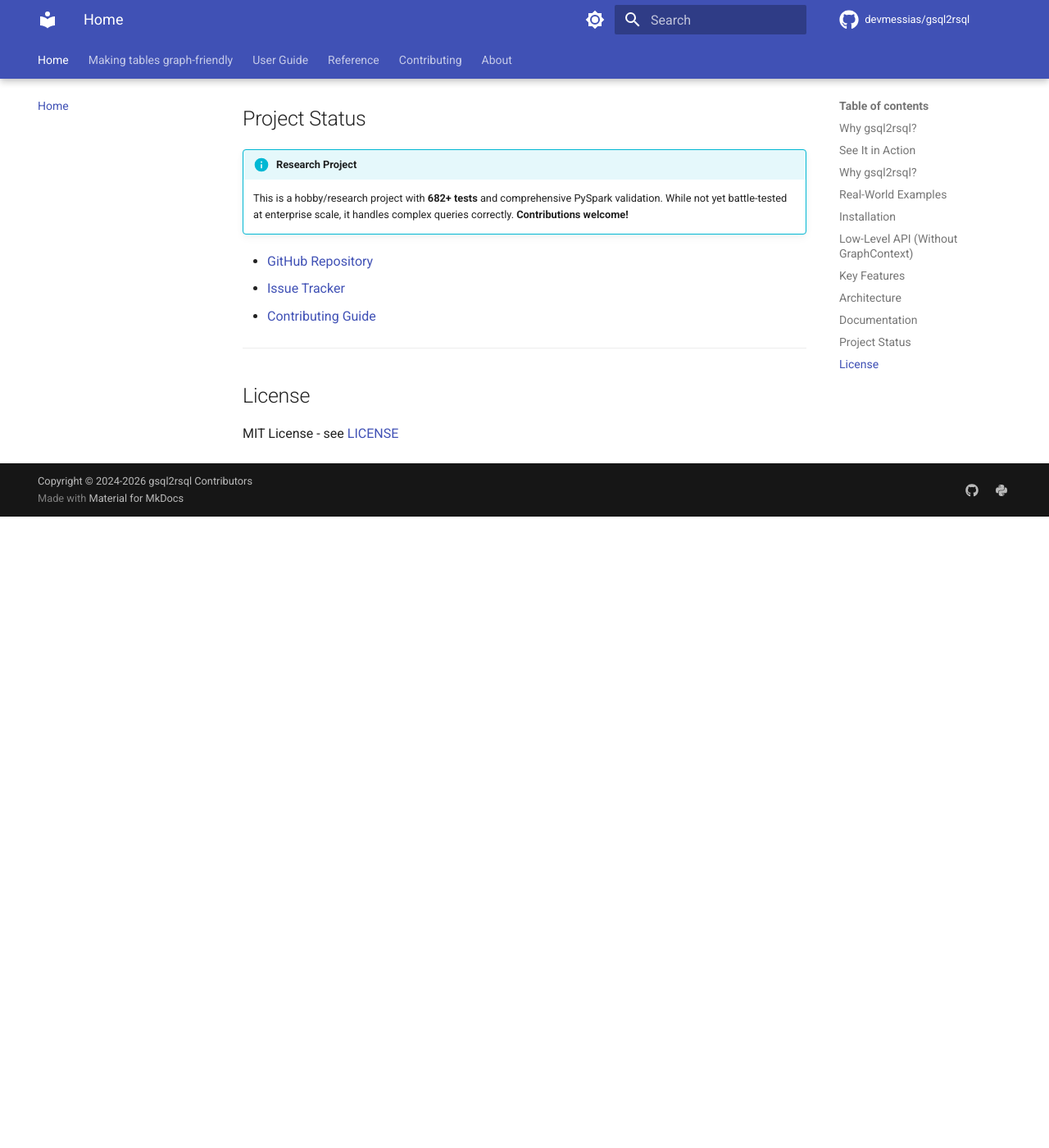
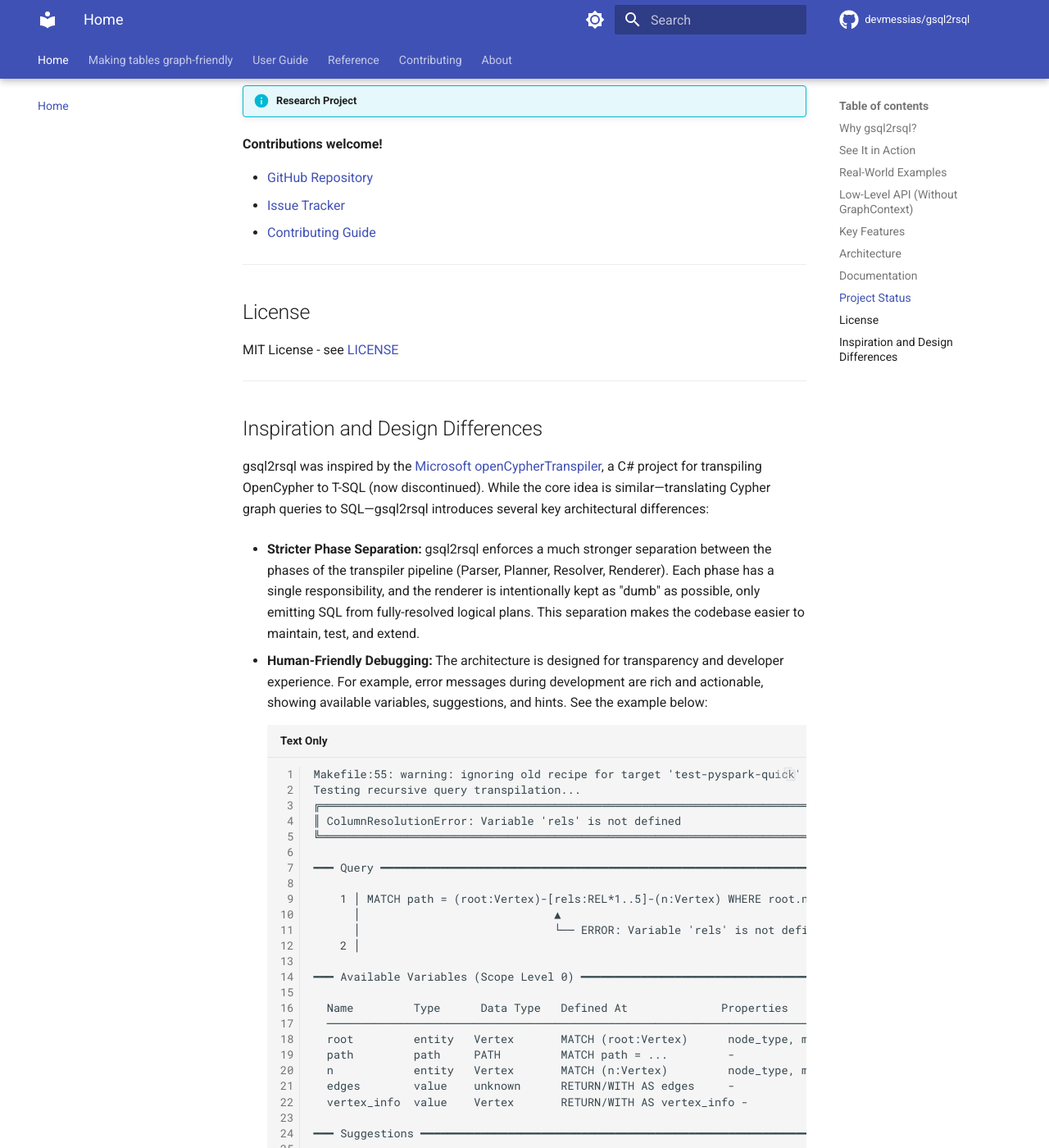
Before and after one commit to devmessias/gsql2rsql, an MkDocs documentation site: the page built from docs/index.md, in a window 1280 px wide and 1400 px high, scrolled down 4648 px. Shown: the whole window at 82% size. Built offline with MkDocs 1.6.1 and Material for MkDocs 9.7.7, drawn with Linux system fonts in a browser that asks for light colours; comment, search, counter and statistics services are not loaded; the version menu is left out; before the commit the page ends 5278 px from its top, so only the background shows below that; some of the changed text lies outside the part shown.

Commit message:
docs: enhance documentation with warnings and new sections

````diff
--- a/docs/contributing.md
+++ b/docs/contributing.md
@@ -691,6 +691,10 @@
 
 ---
 
+--8<-- "inspiration.md"
+
+---
+
 ## Where to Look Next
 
 - [contributing.md](contributing.md) — Detailed extension guide
--- /dev/null
+++ b/docs/includes/inspiration.md
@@ -0,0 +1,56 @@
+## Inspiration and Design Differences
+
+gsql2rsql was inspired by the [Microsoft openCypherTranspiler](https://github.com/microsoft/openCypherTranspiler), a C# project for transpiling OpenCypher to T-SQL (now discontinued). While the core idea is similar—translating Cypher graph queries to SQL—gsql2rsql introduces several key architectural differences:
+
+- **Stricter Phase Separation:**
+  gsql2rsql enforces a much stronger separation between the phases of the transpiler pipeline (Parser, Planner, Resolver, Renderer). Each phase has a single responsibility, and the renderer is intentionally kept as "dumb" as possible, only emitting SQL from fully-resolved logical plans. This separation makes the codebase easier to maintain, test, and extend.
+
+- **Human-Friendly Debugging:**
+  The architecture is designed for transparency and developer experience. For example, error messages during development are rich and actionable, showing available variables, suggestions, and hints. See the example below:
+
+    ```
+    Makefile:55: warning: ignoring old recipe for target 'test-pyspark-quick'
+    Testing recursive query transpilation...
+    ╔══════════════════════════════════════════════════════════════════════════════╗
+    ║ ColumnResolutionError: Variable 'rels' is not defined                        ║
+    ╚══════════════════════════════════════════════════════════════════════════════╝
+
+    ━━━ Query ━━━━━━━━━━━━━━━━━━━━━━━━━━━━━━━━━━━━━━━━━━━━━━━━━━━━━━━━━━━━━━━━━━━━━━
+
+        1 │ MATCH path = (root:Vertex)-[rels:REL*1..5]-(n:Vertex) WHERE root.node_id = '1234_algo' AND n.node_type = 'node_type' AND NONE(r IN rels WHERE r.relationship_type IN ['a', 'b']) RETURN rels AS edges, n AS vertex_info
+          │                             ▲
+          │                             └── ERROR: Variable 'rels' is not defined
+        2 │
+
+    ━━━ Available Variables (Scope Level 0) ━━━━━━━━━━━━━━━━━━━━━━━━━━━━━━━━━━━━━━━━━━━━━━━━━━
+
+      Name         Type      Data Type   Defined At              Properties
+      ───────────────────────────────────────────────────────────────────────────
+      root         entity   Vertex       MATCH (root:Vertex)      node_type, metadata, node_id
+      path         path     PATH         MATCH path = ...         -
+      n            entity   Vertex       MATCH (n:Vertex)         node_type, metadata, node_id
+      edges        value    unknown      RETURN/WITH AS edges     -
+      vertex_info  value    Vertex       RETURN/WITH AS vertex_info -
+
+    ━━━ Suggestions ━━━━━━━━━━━━━━━━━━━━━━━━━━━━━━━━━━━━━━━━━━━━━━━━━━━━━━━━━━━━
+
+      • Did you mean 'root'? (3 characters difference)
+
+    ━━━ Hints ━━━━━━━━━━━━━━━━━━━━━━━━━━━━━━━━━━━━━━━━━━━━━━━━━━━━━━━━━━━━━━━━━
+
+      💡 Make sure 'rels' is defined in a MATCH clause before use.
+         Variables must be defined before they can be referenced in WHERE, WITH, or RETURN clauses.
+
+    ━━━ Debug Information ━━━━━━━━━━━━━━━━━━━━━━━━━━━━━━━━━━━━━━━━━━━━━━━━━━━━━━━
+
+      Operator:         ProjectionOperator (id=6)
+      Resolution Phase: expression_resolution
+      Symbol Table:
+        Symbol Table Dump:
+          Scope 0 (global):
+            root: entity(Vertex) @ scope 0
+            path: path(PATH) @ scope 0
+            n: entity(Vertex) @ scope 0
+            edges: value(unknown) @ scope 0
+            vertex_info: value(Vertex) @ scope 0
+    ```
--- a/docs/index.md
+++ b/docs/index.md
@@ -14,10 +14,18 @@
 | Need to maintain a separate graph database | Query Delta Lake directly |
 | Hand-written recursive SQL is error-prone | Automatic cycle detection and path tracking |
 | LLM-generated complex SQL is hard to audit | Human-readable Cypher + deterministic transpilation (optionally pass to LLM for final optimization) |
+| Scaling to tens of billions of triples is costly in graph DBs | Delta Lake stores billions of triples efficiently, with Spark scalability |
+
+!!! success "Why Databricks"
+    It has tables designed for massive scale: they efficiently store and query tens of billions of triples, time travel, and native Spark integration. No ETL, no migration—just query your data lake as a graph.
 
 ---
 
 ## See It in Action
+
+```bash
+pip install gsql2rsql
+```
 
 ```python
 from gsql2rsql import GraphContext
@@ -100,16 +108,9 @@
 
 ---
 
-## Why gsql2rsql?
+!!! warning "Not for OLTP (obviously) or end-user queries"
+    This transpiler is for **internal analytics and exploration** (data science, engineering, analysis). It obviously makes no sense for OLTP  ! If you plan to expose transpiled queries to end users, be careful: implement validation, rate limiting, and security. Use common sense.
 
-| Problem | Solution |
-|---------|----------|
-| Graph queries are complex SQL | Write 5 lines of Cypher instead of 60+ |
-| Need a separate graph database | Query Delta Lake directly |
-| LLM-generated SQL is unauditable | Human-readable Cypher + deterministic transpilation |
-| `WITH RECURSIVE` is error-prone | Automatically generated with cycle detection |
-
----
 
 ## Real-World Examples
 
@@ -148,13 +149,8 @@
 
 ---
 
-## Installation
 
-```bash
-pip install gsql2rsql
-```
 
----
 
 **That's it!** No schema boilerplate, no complex setup.
 
@@ -216,6 +212,7 @@
 | **Variable-length paths** | `[:REL*1..5]` via `WITH RECURSIVE` |
 | **Cycle detection** | Automatic `ARRAY_CONTAINS` checks |
 | **Path functions** | `length(path)`, `nodes(path)`, `relationships(path)` |
+| **No-label nodes** | `(a)-[:REL]->(b:Label)` matches any node type for `a` |
 | **Inline filters** | `(n:Person {id: 123})` pushes predicates to source |
 | **Undirected edges** | `(a)-[:KNOWS]-(b)` via optimized UNION ALL |
 | **Aggregations** | COUNT, SUM, AVG, COLLECT, etc. |
@@ -257,9 +254,8 @@
 ## Project Status
 
 !!! info "Research Project"
-    This is a hobby/research project with **682+ tests** and comprehensive
-    PySpark validation. While not yet battle-tested at enterprise scale,
-    it handles complex queries correctly. **Contributions welcome!**
+ **Contributions welcome!**
+
 
 - [GitHub Repository](https://github.com/devmessias/gsql2rsql)
 - [Issue Tracker](https://github.com/devmessias/gsql2rsql/issues)
@@ -270,3 +266,6 @@
 ## License
 
 MIT License - see [LICENSE](https://github.com/devmessias/gsql2rsql/blob/main/LICENSE)
+
+---
+--8<-- "inspiration.md"
--- a/docs/user-guide.md
+++ b/docs/user-guide.md
@@ -190,6 +190,29 @@
 | `dst` | Destination node ID |
 | `relationship_type` | Edge label (KNOWS, WORKS_AT, etc.) |
 | `weight`, ... | Edge properties |
+
+---
+
+## No-Label Nodes (Wildcard Matching)
+
+GraphContext automatically enables **no-label support**, allowing nodes without explicit labels in queries:
+
+```python
+# Node 'a' has no label - matches ANY node type
+sql = graph.transpile("""
+    MATCH (a)-[:WORKS_AT]->(c:Company)
+    RETURN a, c.name
+""")
+```
+
+This is useful when:
+
+- You don't know or care about the source node type
+- You want to match multiple node types at once
+- You're exploring relationships without type constraints
+
+!!! warning "Performance Impact"
+    No-label nodes cause **full table scans** on the nodes table (no `WHERE node_type = '...'` filter). Use explicit labels whenever possible for production queries.
 
 ---
 
--- a/mkdocs.yml
+++ b/mkdocs.yml
@@ -127,6 +127,7 @@
       custom_checkbox: true
   - pymdownx.tilde
   - pymdownx.snippets:
+      base_path: docs/includes
       check_paths: true
 
 # Extra configuration
@@ -173,7 +174,7 @@
     - CLI Commands: cli-commands.md
   - Contributing:
     - Architecture: architecture.md
-    - Development: contributing.md
+    # - Development: contributing.md
   - About: about.md
 
 # Extra CSS/JS
````
Also changed, not shown: other parts of docs/index.md (+1 -1 lines), README.md (+3 -0 lines).
